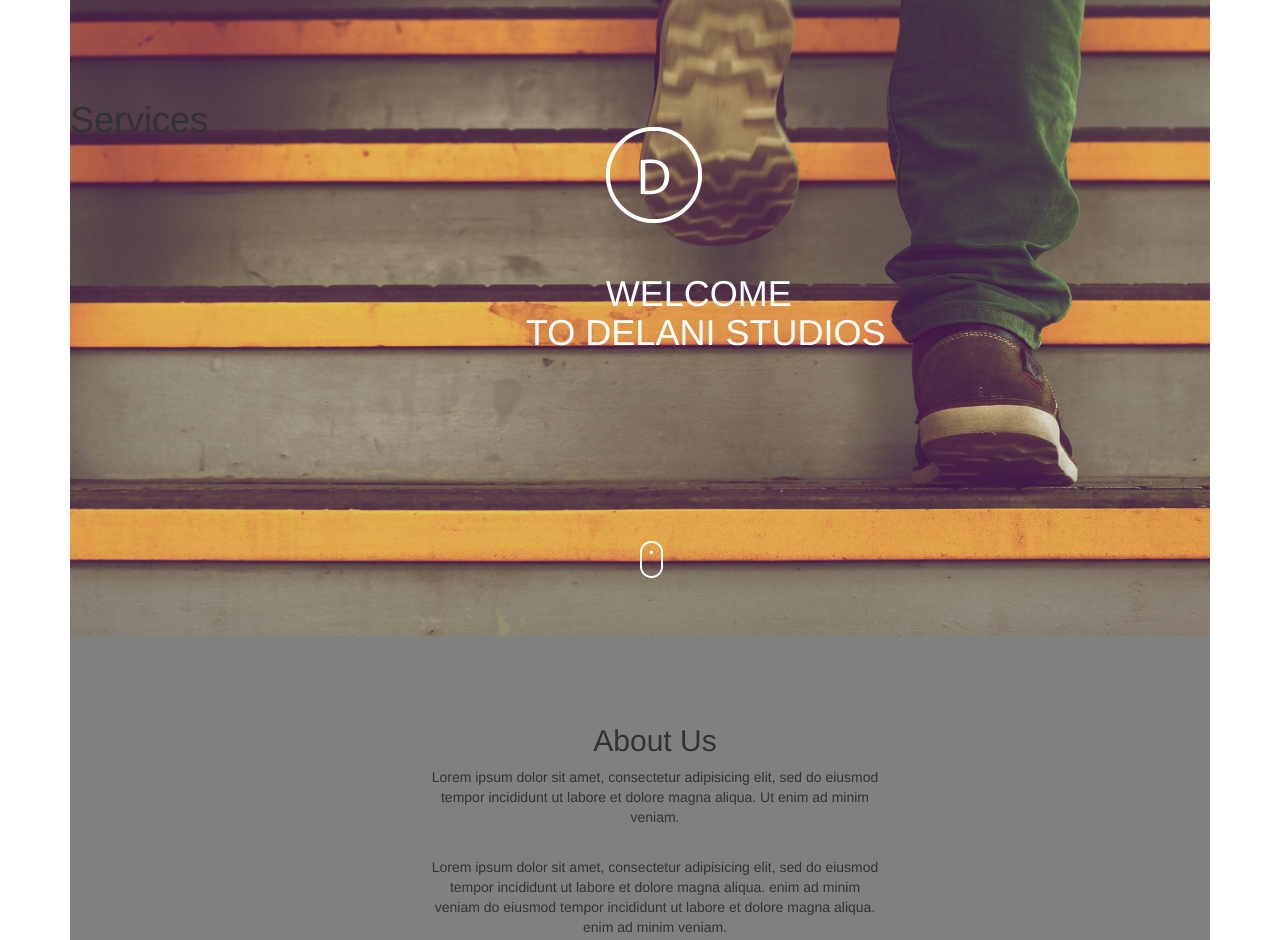
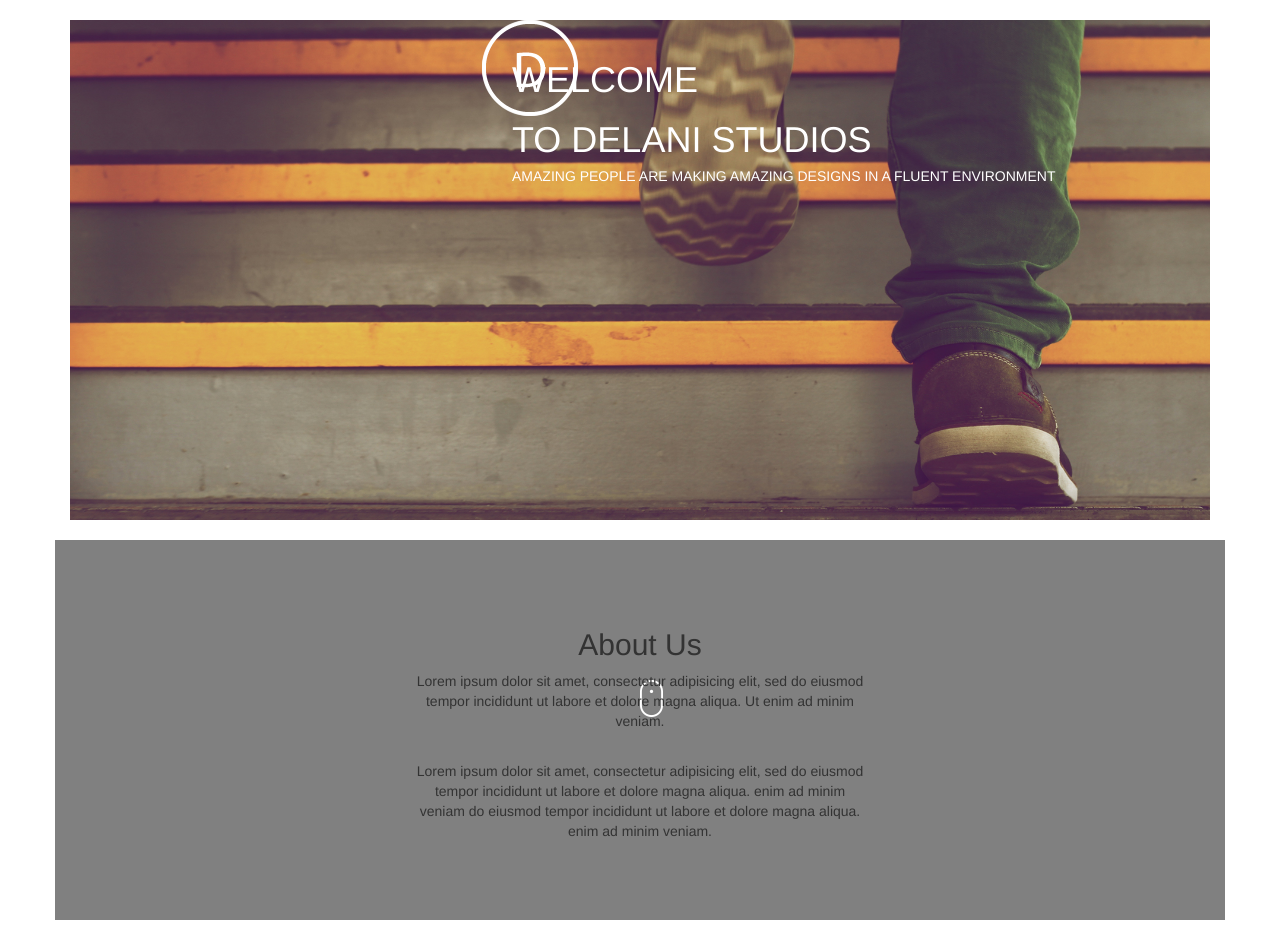
Before and after one commit to jobm/Delani-With-Bootstrap, a plain HTML site: page index.html in a window 1280 px wide. Shown: the top 940 px of the page. Drawn offline with nearby package versions, Linux system fonts and the light colour scheme.

Commit message:
added bootstrap

```diff
--- a/css/site.css
+++ b/css/site.css
@@ -1,35 +1,14 @@
-#img_j,#img-services{
-  position:relative;
-  /*padding:40px 12px 40px 0px;*/
-  width:100%;
+.imgs_contr{
+  background-image: ('assets/assets/h_img.jpg') transparent center center no-repeat;
+  /*background-image: URL() background-repeat: no-repeat;*/
+  height: 500px;
+  -webkit-background-size: cover;
+  -moz-background-size: cover;
+  -o-background-size: cover;
   background-size: cover;
-  background-repeat: no-repeat;
-  top: 0px;
-  left: 0px;
-  /*z-index: 1;*/
 }
-
-#img_av {
-  position:absolute;
-  top: 20%;
-  left: 47%;
-  z-index: 3;
-}
-.imgs_contr{
-  position: relative;
-  left: 0; top: 0;
-}
-.img-text-1{
-  position: absolute;
-  top: 40%;
-  left: 47%;
-  color:#fff;
-}
-.img-text-2{
-  position: absolute;
-  top: 46%;
-  left: 40%;
-  color:#fff;
+#center-img{
+  padding-left: 6%;
 }
 #img_mouse{
   position: absolute;
@@ -51,3 +30,9 @@
   position: absolute;
   top:10%;
 }
+#img-text{
+  position: absolute;
+  top: 5%;
+  left: 40%;
+  color:#fff;
+}
--- a/index.html
+++ b/index.html
@@ -8,15 +8,52 @@
   </head>
   <body>
     <div class="container">
-      <div class="imgs_contr">
-        <img id="img_av" class="img-respomsive" src="assets/assets/logo.png" alt="" />
-        <img  id="img_j" class="img-responsive" src="assets/assets/h_img.jpg" alt="" />
+      <br>
+      <div style="background-image:url('assets/assets/h_img.jpg');" class="imgs_contr">
+        <div id="img-text">
+          <div>
             <h1 class="img-text-1">WELCOME</h1>
             <h1 class="img-text-2">TO DELANI STUDIOS</h1>
+            <h5>AMAZING PEOPLE ARE MAKING AMAZING DESIGNS IN A FLUENT ENVIRONMENT</h5>
+          </div>
+        </div>
         <img id="img_mouse" class="img-responsive" src="assets/assets/mouse_click.png" alt="" />
+        <div  class="row">
+          <div class="col-md-4">
+
           </div>
-      <div class="about">
-        <div class="container about-cont">
+          <div class="col-md-4">
+              <img  id="center-img" class="img-responsive" src="assets/assets/logo.png" alt="" />
+          </div>
+          <div class="col-md-4">
+
+          </div>
+        </div>
+
+          <!-- <img  id="img_j" class="img-responsive" src="assets/assets/h_img.jpg" alt="" /> -->
+          <br>
+
+
+        </div>
+        <!-- <div id="img_av" class="row">
+            <div class="col-md-12">
+              <img style="width:40%; height:40%;" class="img-respomsive" src="assets/assets/logo.png" alt="" />
+            </div>
+          </div>
+          <img  id="img_j" class="img-responsive" src="assets/assets/h_img.jpg" alt="" />
+          <br>
+          <div id="img-text">
+            <div>
+              <h1 class="img-text-1">WELCOME</h1>
+              <h1 class="img-text-2">TO DELANI STUDIOS</h1>
+              <h5>AMAZING PEOPLE ARE MAKING AMAZING DESIGNS IN A FLUENT ENVIRONMENT</h5>
+            </div>
+          </div>
+          <img id="img_mouse" class="img-responsive" src="assets/assets/mouse_click.png" alt="" /> -->
+      <br>
+      <div class="about row">
+        <div class="col-sm-12 col-md-12">
+          <div class="about-cont">
             <h2 align="center" class="about-head">About Us</h2>
             <p align="center" class="about-text-1">
               Lorem ipsum dolor sit amet, consectetur adipisicing elit,
@@ -32,7 +69,9 @@
             </p>
           </div>
         </div>
-      <div class="services">
+      </div>
+
+      <!-- <div class="services">
         <h1 align="center" class="service-head">Services</h1>
         <p class="services-text">
           Lorem ipsum dolor sit amet, consectetur adipisicing elit, sed do eiusmod tempor incididunt ut labore
@@ -42,7 +81,7 @@
           Excepteur sint occaecat cupidatat non proident, sunt in culpa qui officia deserunt mollit anim id est laborum.
         </p>
         <img id="img-services" class="img-responsive" src="assets/assets/s_image.jpg" alt="" />
-      </div>
+      </div> -->
     </div>
   </body>
 </html>
```
Lines whose indentation alone changed are shown as unchanged.
